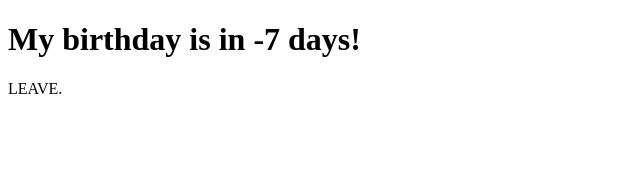
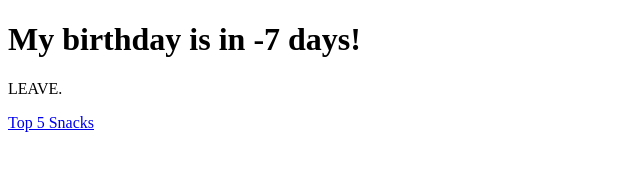
Before and after one commit to Mrios123/Bingbong, a plain HTML site: page index.html in a window 1280 px wide. Shown: the whole page, without its empty margins (0-640 px from the left). Drawn offline with Linux system fonts and the light colour scheme.

Commit message:
Add link to Top 5 Snacks in index.html

```diff
--- a/index.html
+++ b/index.html
@@ -7,6 +7,6 @@
 
 		<h1>My birthday is in -7 days!</h1>
 		<p>LEAVE.</p>
-
+		<a href = "Top5Snacks.html">Top 5 Snacks</a>
 </body>
 </html>
```
